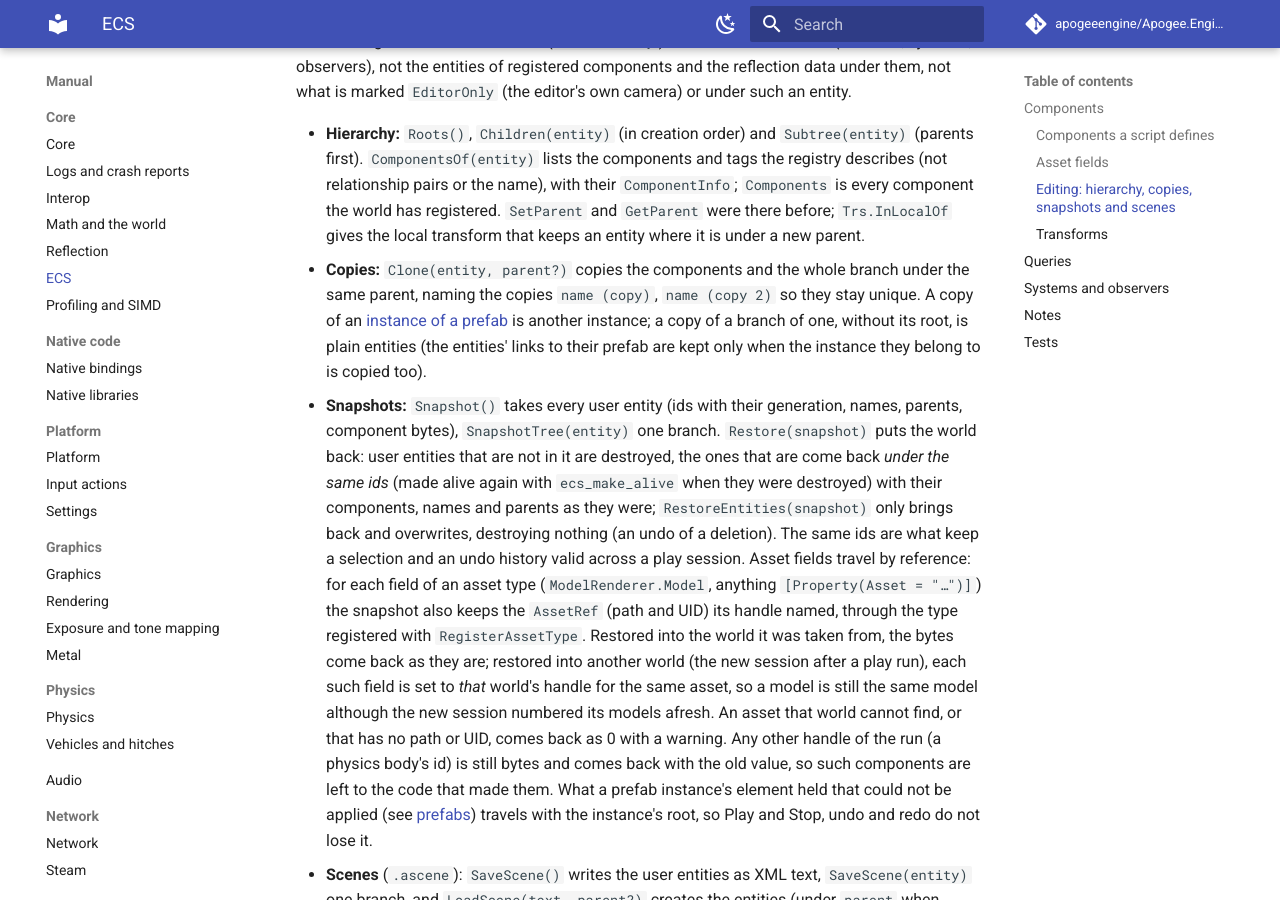
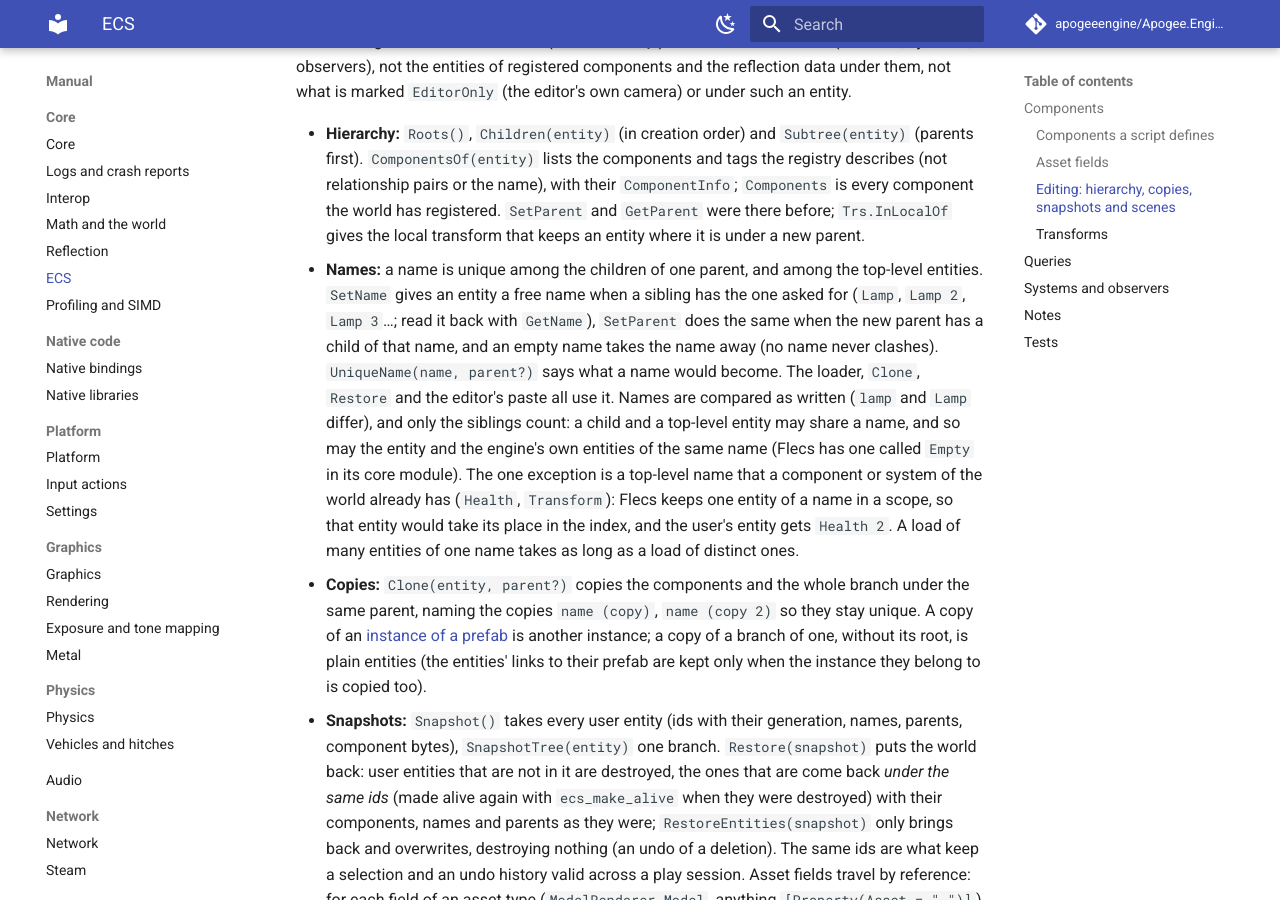
Before and after one commit to apogeeengine/Apogee.Engine, an MkDocs documentation site: the page built from Docs/manual/core/ecs.md, in a window 1280 px wide and 900 px high, scrolled down 1817 px. Built offline with MkDocs 1.6.1 and Material for MkDocs 9.7.7, drawn with Linux system fonts in a browser that asks for light colours; comment, search, counter and statistics services are not loaded.

Commit message:
docs: how names stay unique among siblings
Signed-off-by: lheintzmann1 <lheintzmann1@disroot.org>

```diff
--- a/Docs/manual/core/ecs.md
+++ b/Docs/manual/core/ecs.md
@@ -56,6 +56,12 @@ not the entities of registered components and the reflection data under them, no
 - **Hierarchy:** `Roots()`, `Children(entity)` (in creation order) and `Subtree(entity)` (parents first). `ComponentsOf(entity)` lists the components and tags the registry describes (not relationship pairs or
   the name), with their `ComponentInfo`; `Components` is every component the world has registered. `SetParent` and `GetParent` were there before; `Trs.InLocalOf` gives the local transform that keeps an
   entity where it is under a new parent.
+- **Names:** a name is unique among the children of one parent, and among the top-level entities. `SetName` gives an entity a free name when a sibling has the one asked for (`Lamp`, `Lamp 2`, `Lamp 3`…; read
+  it back with `GetName`), `SetParent` does the same when the new parent has a child of that name, and an empty name takes the name away (no name never clashes). `UniqueName(name, parent?)` says what
+  a name would become. The loader, `Clone`, `Restore` and the editor's paste all use it. Names are compared as written (`lamp` and `Lamp` differ), and only the siblings count: a child and a top-level
+  entity may share a name, and so may the entity and the engine's own entities of the same name (Flecs has one called `Empty` in its core module). The one exception is a top-level name that a component or
+  system of the world already has (`Health`, `Transform`): Flecs keeps one entity of a name in a scope, so that entity would take its place in the index, and the user's entity gets `Health 2`. A load of many
+  entities of one name takes as long as a load of distinct ones.
 - **Copies:** `Clone(entity, parent?)` copies the components and the whole branch under the same parent, naming the copies `name (copy)`, `name (copy 2)` so they stay unique. A copy of an
   [instance of a prefab](../content/prefabs.md) is another instance; a copy of a branch of one, without its root, is plain entities (the entities' links to their prefab are kept only when the instance they belong to is copied too).
 - **Snapshots:** `Snapshot()` takes every user entity (ids with their generation, names, parents, component bytes), `SnapshotTree(entity)` one branch. `Restore(snapshot)` puts the world back: user entities
```
Also changed, not shown: Docs/manual/content/scenes.md (+1 -1 lines), Docs/manual/tools/editor.md (+1 -1 lines).
